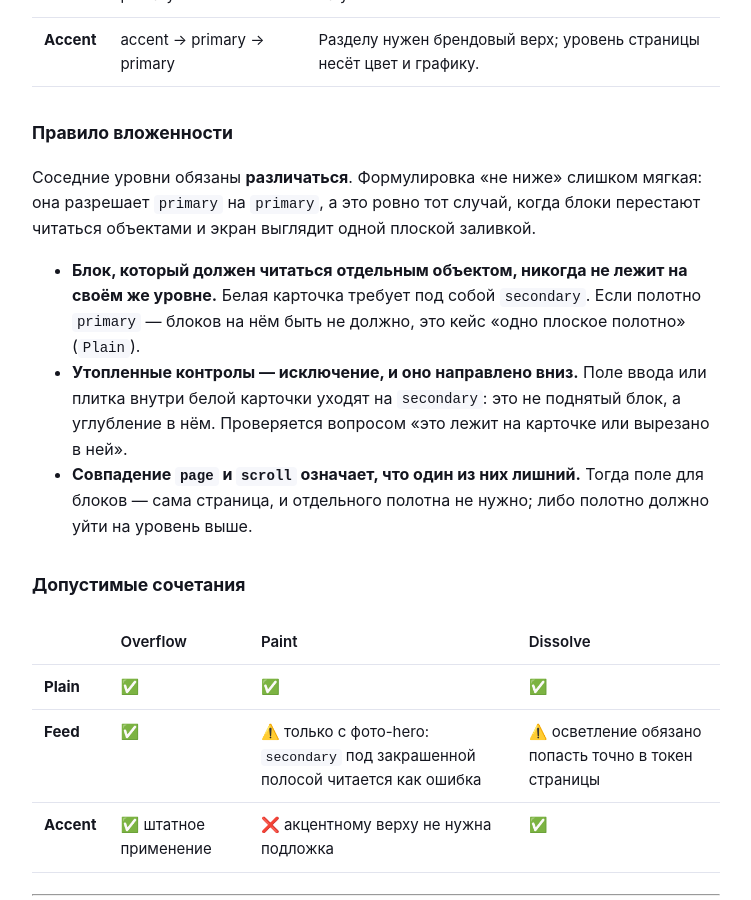
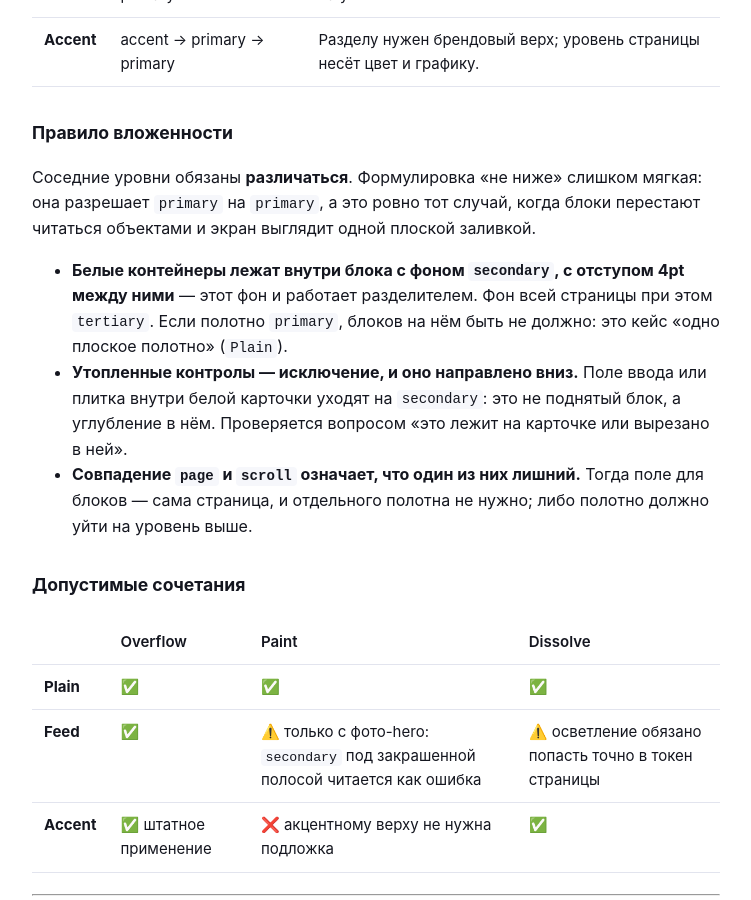
Before and after one commit to tomsvorobovich-qic/mobile-ds-guides, a Jekyll site: the page built from guides/scroll-patterns.md, in a window 1280 px wide and 900 px high, scrolled down 4892 px. Shown: the whole window, without its empty margins (264-1015 px from the left). Built offline with Jekyll 4.4.1, drawn with Linux system fonts in a browser that asks for light colours.

Commit message:
fix(nesting): white containers sit inside the secondary block, 4pt apart
Page is tertiary. The white containers — the controls card included — live
inside one secondary block, separated by 4pt, and that background is what
divides them. Same in every frame.

Co-Authored-By: Claude Opus 5 <noreply@anthropic.com>

```diff
--- a/guides/scroll-patterns.md
+++ b/guides/scroll-patterns.md
@@ -197,10 +197,10 @@ Bar и остаётся видимым». Два статичных кадра
 она разрешает `primary` на `primary`, а это ровно тот случай, когда блоки
 перестают читаться объектами и экран выглядит одной плоской заливкой.
 
-- **Блок, который должен читаться отдельным объектом, никогда не лежит на своём
-  же уровне.** Белая карточка требует под собой `secondary`. Если полотно
-  `primary` — блоков на нём быть не должно, это кейс «одно плоское полотно»
-  (`Plain`).
+- **Белые контейнеры лежат внутри блока с фоном `secondary`, с отступом 4pt
+  между ними** — этот фон и работает разделителем. Фон всей страницы при этом
+  `tertiary`. Если полотно `primary`, блоков на нём быть не должно: это кейс
+  «одно плоское полотно» (`Plain`).
 - **Утопленные контролы — исключение, и оно направлено вниз.** Поле ввода или
   плитка внутри белой карточки уходят на `secondary`: это не поднятый блок, а
   углубление в нём. Проверяется вопросом «это лежит на карточке или вырезано в
```
Also changed, not shown: assets/stand.css (+6 -6 lines), stands/scroll-patterns.html (+6 -4 lines).
